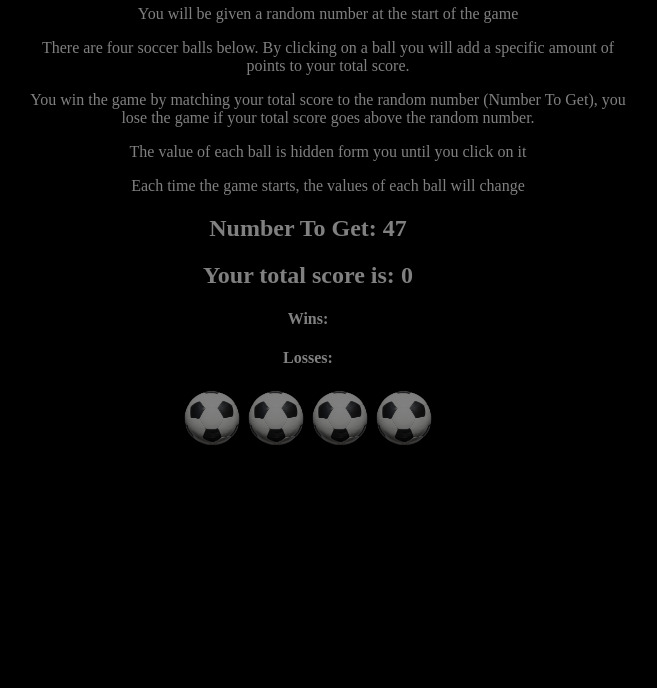
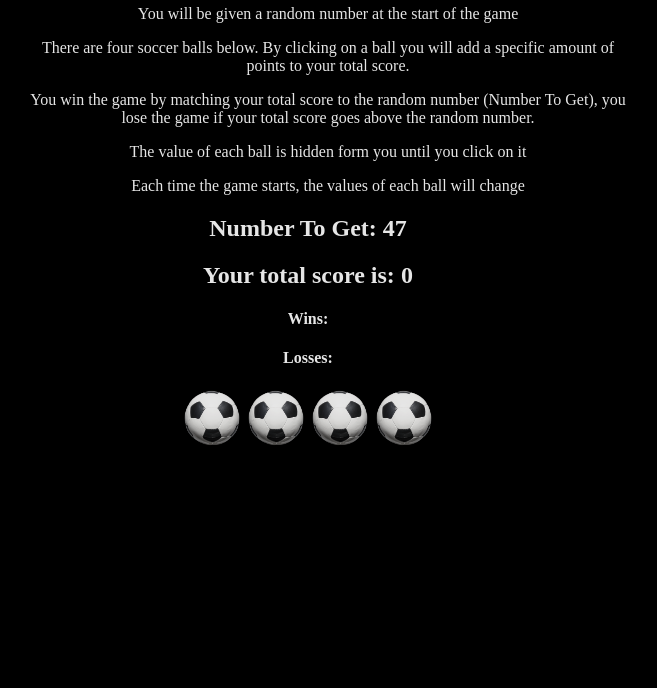
Before and after one commit to jzepedaa/unit-4-game, a plain HTML site: page index.html in a window 1280 px wide. Shown: the part 112-800 px from the top of the page, without its empty margins (332-989 px from the left). Drawn offline with nearby package versions, Linux system fonts and the light colour scheme.

Commit message:
fixed code

```diff
--- a/assets/css/style.css
+++ b/assets/css/style.css
@@ -28,7 +28,7 @@ body {
   margin-top: 40px;
   width: 50%;
   background-color: black;
-  opacity: 0.5;
+  opacity: 0.9;
   color: white;
   /* margin-left: 400px; */
 }
```
Also changed, not shown: index.html (+13 -5 lines), assets/images/Background2.jpg (added).
